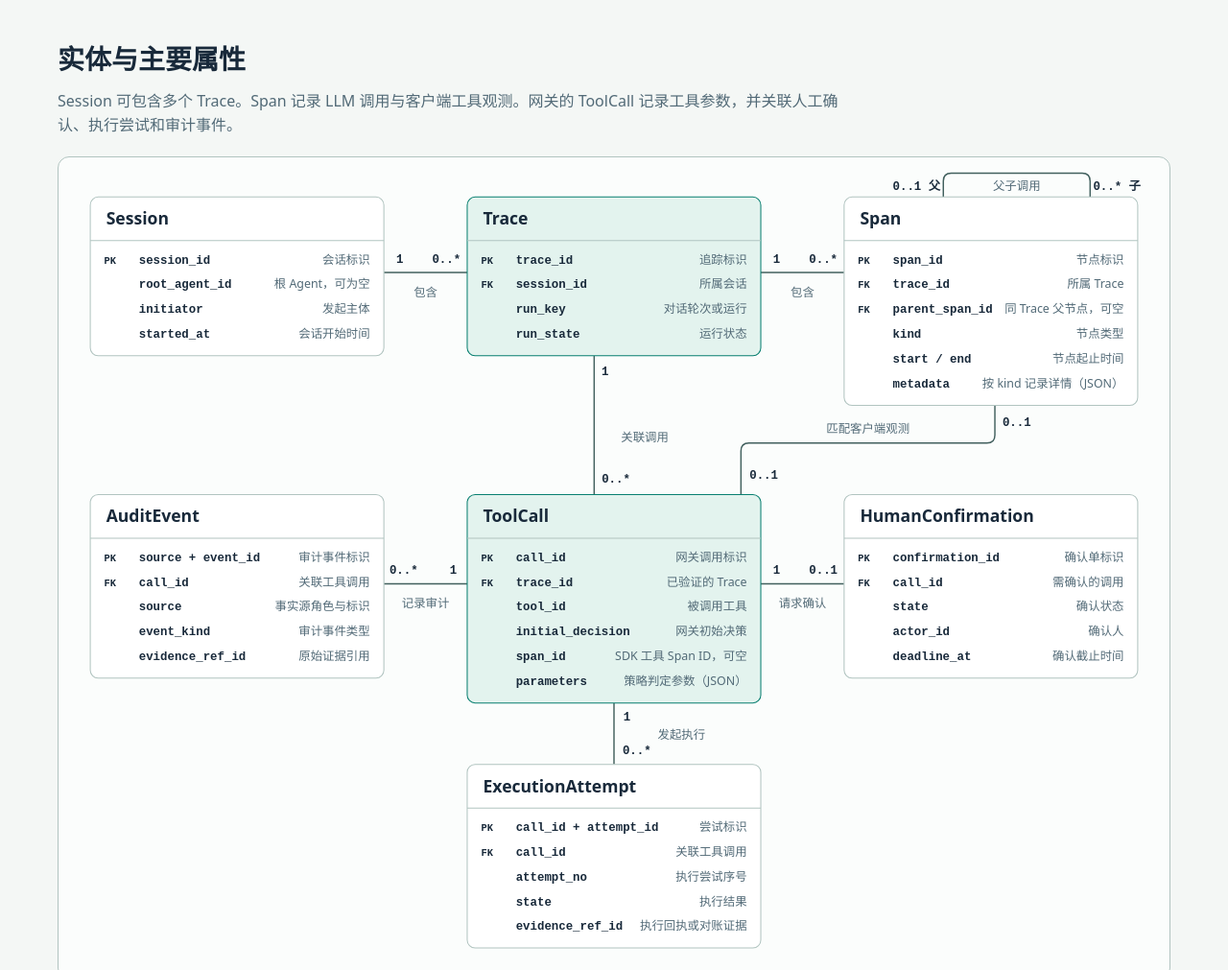
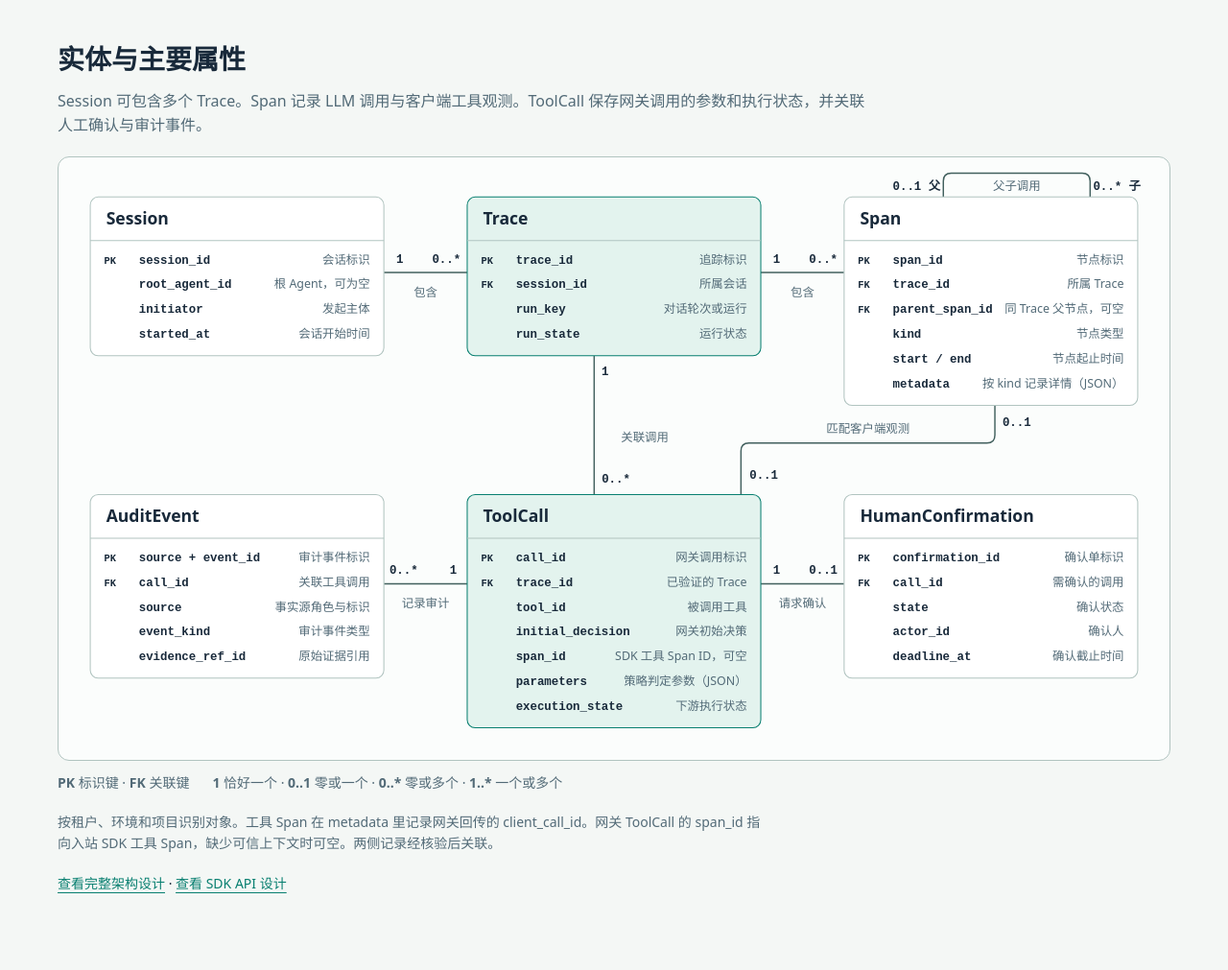
Before and after one commit to zhaochy1990/dubhe, a plain HTML site: page docs/architecture/tracing-architecture.html in a window 1280 px wide. Shown: the part 749-1760 px from the top of the page at 96% size. After the commit the page ends 1732 px from the top, so only its background shows below. Drawn offline with Linux system fonts and the light colour scheme.

Commit message:
Simplify V1 gateway execution tracking

```diff
--- a/docs/architecture/tracing-architecture.html
+++ b/docs/architecture/tracing-architecture.html
@@ -157,11 +157,11 @@
     </div>
     <section class="data-model" id="data-model" aria-labelledby="data-model-title">
       <h2 id="data-model-title">实体与主要属性</h2>
-      <p>Session 可包含多个 Trace。Span 记录 LLM 调用与客户端工具观测。网关的 ToolCall 记录工具参数，并关联人工确认、执行尝试和审计事件。</p>
+      <p>Session 可包含多个 Trace。Span 记录 LLM 调用与客户端工具观测。ToolCall 保存网关调用的参数和执行状态，并关联人工确认与审计事件。</p>
       <div class="diagram model-diagram" role="region" aria-label="可横向滚动的 Tracing ER 图" tabindex="0">
-        <svg viewBox="0 0 1120 828" role="img" aria-labelledby="tracing-er-title tracing-er-desc" xmlns="http://www.w3.org/2000/svg">
+        <svg viewBox="0 0 1120 607" role="img" aria-labelledby="tracing-er-title tracing-er-desc" xmlns="http://www.w3.org/2000/svg">
           <title id="tracing-er-title">Agent Tracing 实体关系图</title>
-          <desc id="tracing-er-desc">会话关联多条 Trace。Span 以 metadata 记录调用详情。网关 ToolCall 可记录参数和客户端 Span ID，可有零或一个人工确认单，以及多次执行尝试和多条审计事件。Span 可以有一个父节点和多个子节点。</desc>
+          <desc id="tracing-er-desc">会话关联多条 Trace。Span 以 metadata 记录调用详情。网关 ToolCall 保存执行状态，可记录参数和客户端 Span ID，可有零或一个人工确认单以及多条审计事件。Span 可以有一个父节点和多个子节点。</desc>
 
           <path class="path er-relationship" d="M 328 116 H 412"/>
           <text class="er-cardinality" x="344" y="106" text-anchor="middle">1</text>
@@ -191,10 +191,6 @@
           <text class="er-cardinality" x="724" y="420" text-anchor="middle">1</text>
           <text class="er-cardinality" x="771" y="420" text-anchor="middle">0..1</text>
           <text class="er-meaning" x="750" y="454" text-anchor="middle">请求确认</text>
-          <path class="path er-relationship" d="M 560 550 V 612"/>
-          <text class="er-cardinality" x="573" y="568" text-anchor="middle">1</text>
-          <text class="er-cardinality" x="583" y="602" text-anchor="middle">0..*</text>
-          <text class="er-meaning" x="628" y="586" text-anchor="middle">发起执行</text>
 
           <g class="node er-node">
             <rect x="32" y="40" width="296" height="160" rx="8"/>
@@ -267,7 +263,7 @@
           </g>
 
           <g class="node er-node focus">
-            <rect x="412" y="340" width="296" height="210" rx="8"/>
+            <rect x="412" y="340" width="296" height="235" rx="8"/>
             <text class="name" x="428" y="368">ToolCall</text>
             <path class="er-divider" d="M 412 384 H 708"/>
             <text class="er-key" x="426" y="407">PK</text>
@@ -284,6 +280,8 @@
             <text class="er-description" x="694" y="507" text-anchor="end">SDK 工具 Span ID，可空</text>
             <text class="er-attribute" x="461" y="532">parameters</text>
             <text class="er-description" x="694" y="532" text-anchor="end">策略判定参数（JSON）</text>
+            <text class="er-attribute" x="461" y="557">execution_state</text>
+            <text class="er-description" x="694" y="557" text-anchor="end">下游执行状态</text>
           </g>
 
           <g class="node er-node">
@@ -304,23 +302,6 @@
             <text class="er-description" x="1074" y="507" text-anchor="end">确认截止时间</text>
           </g>
 
-          <g class="node er-node">
-            <rect x="412" y="612" width="296" height="185" rx="8"/>
-            <text class="name" x="428" y="640">ExecutionAttempt</text>
-            <path class="er-divider" d="M 412 656 H 708"/>
-            <text class="er-key" x="426" y="679">PK</text>
-            <text class="er-attribute" x="461" y="679">call_id + attempt_id</text>
-            <text class="er-description" x="694" y="679" text-anchor="end">尝试标识</text>
-            <text class="er-key" x="426" y="704">FK</text>
-            <text class="er-attribute" x="461" y="704">call_id</text>
-            <text class="er-description" x="694" y="704" text-anchor="end">关联工具调用</text>
-            <text class="er-attribute" x="461" y="729">attempt_no</text>
-            <text class="er-description" x="694" y="729" text-anchor="end">执行尝试序号</text>
-            <text class="er-attribute" x="461" y="754">state</text>
-            <text class="er-description" x="694" y="754" text-anchor="end">执行结果</text>
-            <text class="er-attribute" x="461" y="779">evidence_ref_id</text>
-            <text class="er-description" x="694" y="779" text-anchor="end">执行回执或对账证据</text>
-          </g>
         </svg>
       </div>
       <p class="er-legend"><span><b>PK</b> 标识键 · <b>FK</b> 关联键</span><span><b>1</b> 恰好一个 · <b>0..1</b> 零或一个 · <b>0..*</b> 零或多个 · <b>1..*</b> 一个或多个</span></p>
```
Also changed, not shown: docs/adr/0002-v1-tracing-mysql-and-gateway-audit.md (+2 -0 lines), docs/architecture/tracing-architecture.md (+11 -9 lines), docs/architecture/tracing-sdk.md (+1 -1 lines).
